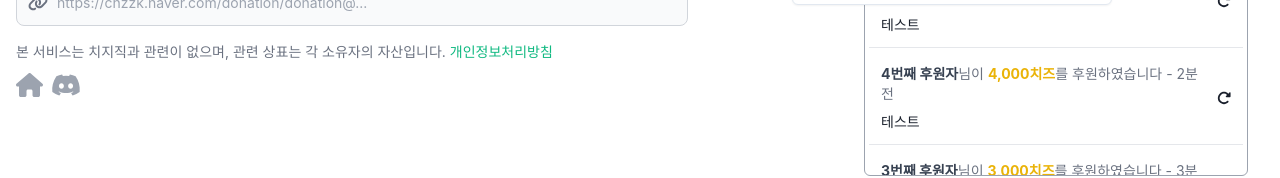
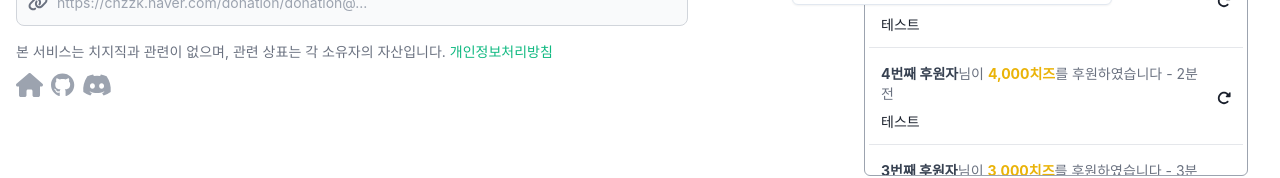
Before and after one commit to jebibot/cheese-remote, a Next.js app: page / in a window 1280 px wide. Shown: the part 272-450 px from the top of the page. Built offline with nearby package versions, Linux system fonts and the light colour scheme; a web font is replaced by a local one.

Commit message:
feat: GitHub link

```diff
--- a/src/app/page.tsx
+++ b/src/app/page.tsx
@@ -9,7 +9,7 @@ import {
 import { FontAwesomeIcon } from "@fortawesome/react-fontawesome";
 import Generator from "@/components/generator";
 import RemoteDemo from "@/components/remote-demo";
-import { faDiscord } from "@fortawesome/free-brands-svg-icons";
+import { faDiscord, faGithub } from "@fortawesome/free-brands-svg-icons";
 
 export default function Home() {
   return (
@@ -64,6 +64,14 @@ export default function Home() {
               <span className="sr-only">웹사이트</span>
             </a>
             <a
+              href="https://github.com/jebibot/cheese-remote"
+              target="_blank"
+              title="GitHub"
+            >
+              <FontAwesomeIcon icon={faGithub} />
+              <span className="sr-only">GitHub</span>
+            </a>
+            <a
               href="https://discord.gg/9kq3UNKAkz"
               target="_blank"
               title="디스코드"
```
